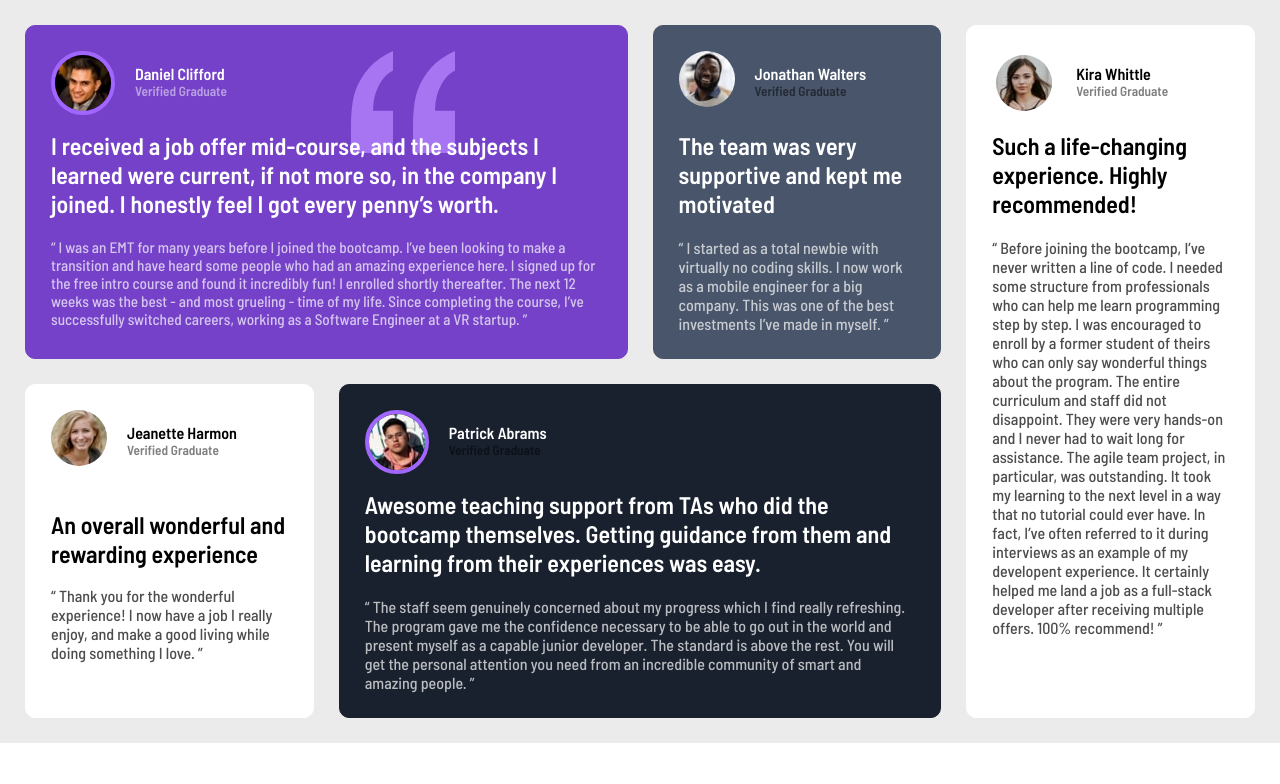
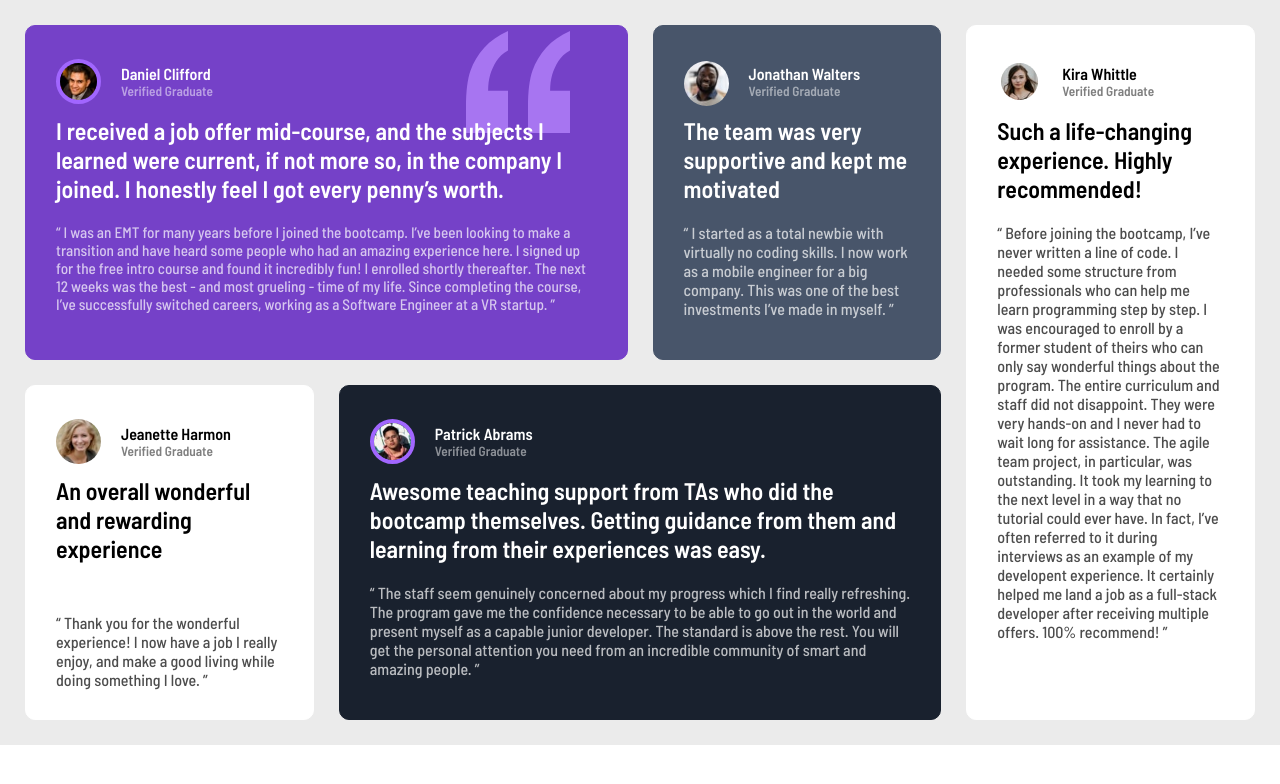
Before and after one commit to climbingryan/Testimonials-grid-section-FM, a plain HTML site: page testimonials-grid-section-main/index.html in a window 1280 px wide. Drawn offline with Linux system fonts and the light colour scheme.

Commit message:
Smaller profile pictures, updated section padding

```diff
--- a/testimonials-grid-section-main/css/styles.css
+++ b/testimonials-grid-section-main/css/styles.css
@@ -20,7 +20,7 @@ main {
     background-color: hsl(263, 55%, 52%);
     border: 1px solid hsl(263, 55%, 52%);
     border-radius: 10px;
-    padding: 25px;
+    padding: 30px;
     z-index: 0;
 }
 .bg-quotation {
@@ -28,7 +28,8 @@ main {
 }
 .image-quote {
     position: absolute;
-    left: 300px;
+    left: 410px;
+    top: -25px;
     z-index: 1;
 }
 .card-header {
@@ -36,8 +37,8 @@ main {
     flex-direction: column;
     justify-content: center;
     align-items: flex-start;
-    min-height: 60px;
-    margin-bottom: 20px;
+    min-height: 50px;
+    margin-bottom: 10px;
 }
 .profile-one .card-header h5 {
     color: rgba(255, 255, 255, 0.5);
@@ -47,6 +48,9 @@ main {
     border-radius: 100px;
     float: left;
     margin-right: 20px;
+    margin-top: 3px;
+    height: 45px;
+    width: 45px;
 }
 .profile-name-alt {
     color: white;
@@ -71,15 +75,21 @@ main {
     background-color: hsl(217, 19%, 35%);
     border: 1px solid hsl(217, 19%, 35%);
     border-radius: 10px;
-    padding: 25px;
+    padding: 30px;
 }
 .profile-two img {
     border: rgba(255, 255, 255, 0);
     border-radius: 100px;
     float: left;
     margin-right: 20px;
+    margin-top: 5px;
+    height: 45px;
+    width: 45px;
 }
-.profile-two .quote-small {
+.profile-two .card-header h5 {
+    color: rgba(255, 255, 255, 0.5);
+}
+.profile-two p {
     color: rgba(255, 255, 255, 0.7);
 }
 
@@ -91,25 +101,22 @@ main {
     background-color: hsl(0, 0%, 100%);
     border: 1px solid hsl(0, 0%, 100%);
     border-radius: 10px;
-    padding: 25px;
+    padding: 30px;
 }
 .profile-three img {
     border: rgba(255, 255, 255, 0);
     border-radius: 100px;
     float: left;
     margin-right: 20px;
+    margin-top: 3px;
+    height: 45px;
+    width: 45px;
 }
 .profile-three .card-header h5 {
     color: rgba(0, 0, 0, 0.5);
 }
-.quotes {
-    display: grid;
-    grid-template-columns: 1fr;
-    grid-template-rows: 1fr 1fr;
-    position: relative;
-    top: 20px;
-}
 .profile-three p {
+    margin-top: 50px;
     color: rgba(0, 0, 0, 0.7);
 }
 
@@ -120,18 +127,21 @@ main {
     background-color: hsl(219, 29%, 14%);
     border: 1px solid hsl(219, 29%, 14%);
     border-radius: 10px;
-    padding: 25px;
+    padding: 30px;
 }
 .profile-four img {
     border: 4px solid hsl(263, 100%, 70%);
     border-radius: 100px;
     float: left;
     margin-right: 20px;
+    margin-top: 3px;
+    height: 45px;
+    width: 45px;
 }
 .profile-name-light {
     color: white;
 }
-.card-header h5 {
+.profile-four .card-header h5 {
     color: rgba(255, 255, 255, 0.5);
 }
 .profile-four h2 {
@@ -149,13 +159,16 @@ main {
     background-color: hsl(0, 0%, 100%);
     border: 1px solid hsl(0, 0%, 100%);
     border-radius: 10px;
-    padding: 25px;
+    padding: 30px;
 }
 .profile-five img {
     border: 4px solid hsla(0, 0%, 100%, 0);
     border-radius: 100px;
     float: left;
     margin-right: 20px;
+    margin-top: 3px;
+    height: 45px;
+    width: 45px;
 }
 .card-header h5 {
     color: hsla(0, 0%, 0%, .5)
--- a/testimonials-grid-section-main/index.html
+++ b/testimonials-grid-section-main/index.html
@@ -50,7 +50,7 @@
             The team was very supportive and kept me motivated
           </h2>
 
-          <p class="quote-small">
+          <p>
             “ I started as a total newbie with virtually no coding skills. I now work as a mobile engineer
             for a big company. This was one of the best investments I’ve made in myself. ”
           </p>
@@ -63,9 +63,7 @@
             <h4 class="profile-name-dark">Jeanette Harmon</h4>
             <h5>Verified Graduate</h5>
           </div>
-
-          <div class="quotes">
-            <h2 class="quote-big-dark">
+            <h2>
               An overall wonderful and rewarding experience
             </h2>
 
@@ -73,7 +71,6 @@
               “ Thank you for the wonderful experience! I now have a job I really enjoy, and make a good living
               while doing something I love. ”
             </p>
-          </div>
         </section>
 
           <!-- Profile 4 DARK -->
```
